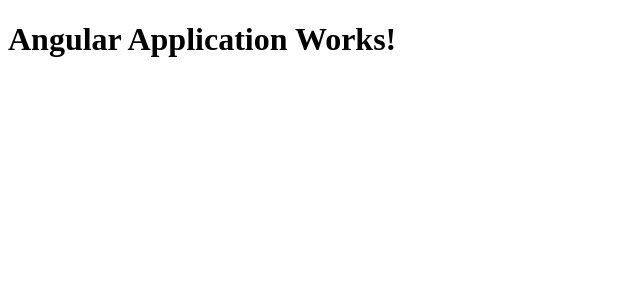
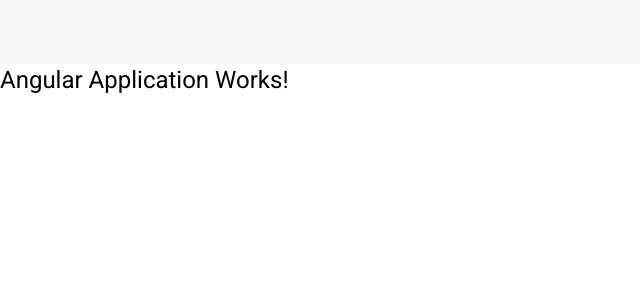
Before and after one commit to aniruddhochat/StuserveWebClient, an Angular app: page / in a window 1280 px wide. Shown: the top 300 px of the page, without its empty margins (0-640 px from the left). Built offline with nearby package versions, Linux system fonts and the light colour scheme.

Commit message:
Installed correct angular material package, and imported all material modules in app.module

```diff
--- a/angular.json
+++ b/angular.json
@@ -23,6 +23,7 @@
               "src/assets"
             ],
             "styles": [
+              "./node_modules/@angular/material/prebuilt-themes/indigo-pink.css",
               "src/styles.css"
             ],
             "scripts": []
@@ -90,6 +91,7 @@
               "src/assets"
             ],
             "styles": [
+              "./node_modules/@angular/material/prebuilt-themes/indigo-pink.css",
               "src/styles.css"
             ],
             "scripts": []
--- a/package.json
+++ b/package.json
@@ -11,14 +11,15 @@
   "private": true,
   "dependencies": {
     "@angular/animations": "^14.2.0",
+    "@angular/cdk": "^14.2.3",
     "@angular/common": "^14.2.0",
     "@angular/compiler": "^14.2.0",
     "@angular/core": "^14.2.0",
     "@angular/forms": "^14.2.0",
+    "@angular/material": "^14.2.3",
     "@angular/platform-browser": "^14.2.0",
     "@angular/platform-browser-dynamic": "^14.2.0",
     "@angular/router": "^14.2.0",
-    "angular-material": "^1.2.5",
     "rxjs": "~7.5.0",
     "tslib": "^2.3.0",
     "zone.js": "~0.11.4"
--- a/src/app/app.component.html
+++ b/src/app/app.component.html
@@ -1,2 +1,4 @@
+<mat-toolbar></mat-toolbar>
+
 <h1>Angular Application Works!</h1>
 <router-outlet></router-outlet>
--- a/src/index.html
+++ b/src/index.html
@@ -6,8 +6,11 @@
   <base href="/">
   <meta name="viewport" content="width=device-width, initial-scale=1">
   <link rel="icon" type="image/x-icon" href="favicon.ico">
+  <link rel="preconnect" href="https://fonts.gstatic.com">
+  <link href="https://fonts.googleapis.com/css2?family=Roboto:wght@300;400;500&display=swap" rel="stylesheet">
+  <link href="https://fonts.googleapis.com/icon?family=Material+Icons" rel="stylesheet">
 </head>
-<body>
+<body class="mat-typography">
   <app-root></app-root>
 </body>
 </html>
--- a/src/styles.css
+++ b/src/styles.css
@@ -1 +1,4 @@
 /* You can add global styles to this file, and also import other style files */
+
+html, body { height: 100%; }
+body { margin: 0; font-family: Roboto, "Helvetica Neue", sans-serif; }
```
Also changed, not shown: src/app/app.module.ts (+76 -1 lines), 1 other file (tests, documents, lock files or other folders).
